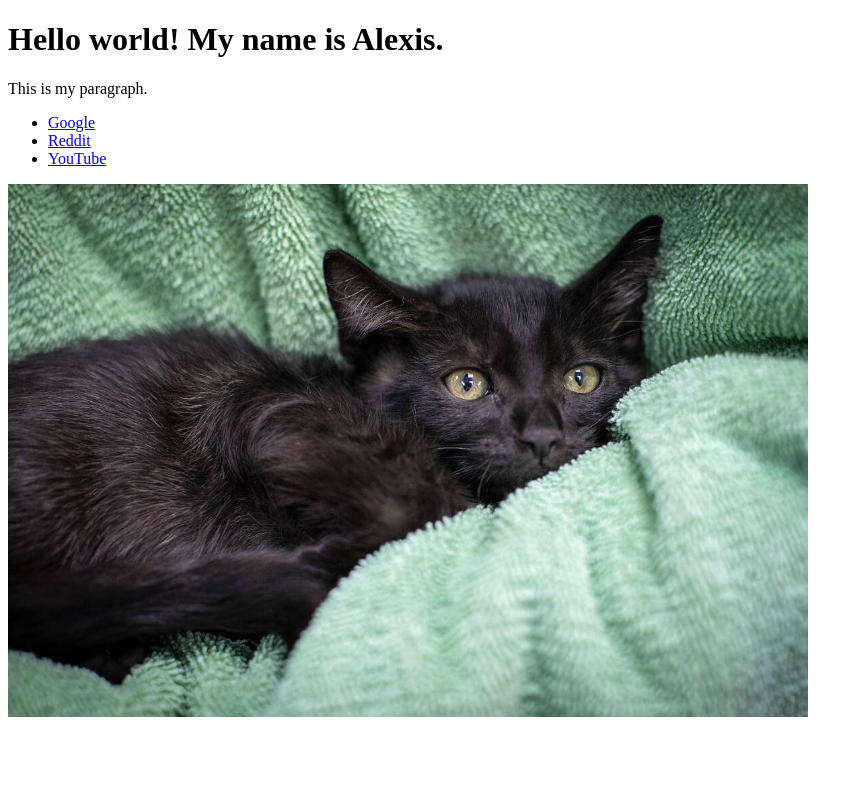
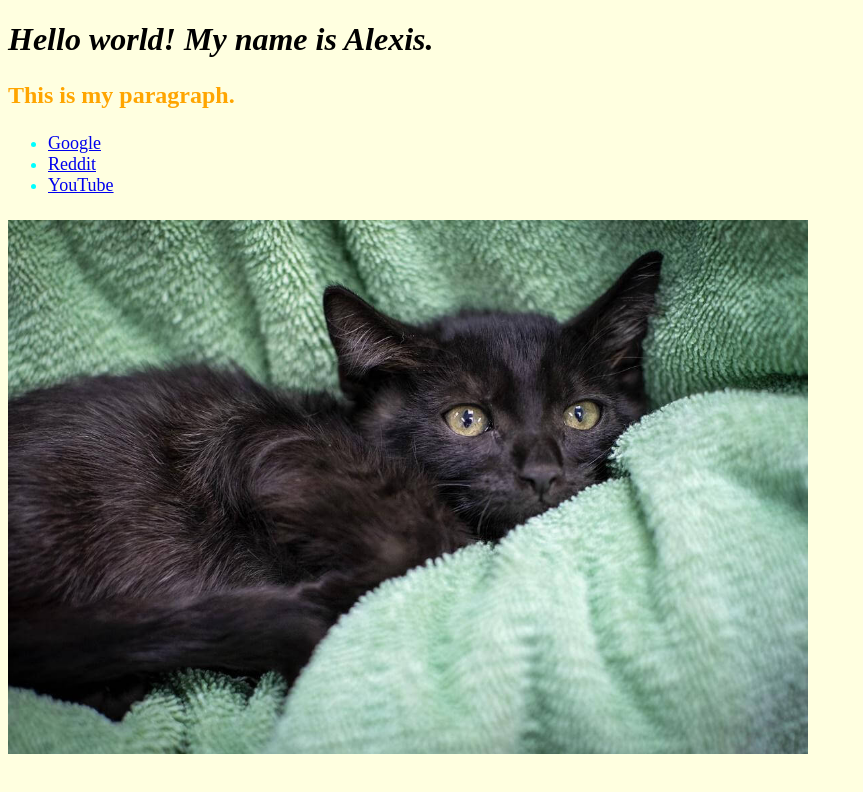
Before and after one commit to alexisddang/class-activities-gwu, a plain HTML site: page 17.1/index.html in a window 1280 px wide. Shown: the whole page, without its empty margins (0-863 px from the left). Drawn offline with Linux system fonts and the light colour scheme.

Commit message:
Trying out CSS elements

```diff
--- a/17.1/index.html
+++ b/17.1/index.html
@@ -1,6 +1,28 @@
 <!DOCTYPE html>
 <html lang="en">
 <head>
+
+    <style>
+        body {background-color: lightyellow;}
+
+        h1 {font-style: italic;}
+
+        p {
+            color: orange;
+            font-weight: bold;
+            font-size: 24px;
+        }
+
+        li {
+            font-size: 18px;
+            color: aqua;
+        }
+
+        a:visited {
+            color: aqua;
+        }
+    </style>
+
     <meta charset="UTF-8">
     <meta http-equiv="X-UA-Compatible" content="IE=edge">
     <meta name="viewport" content="width=device-width, initial-scale=1.0">
```
